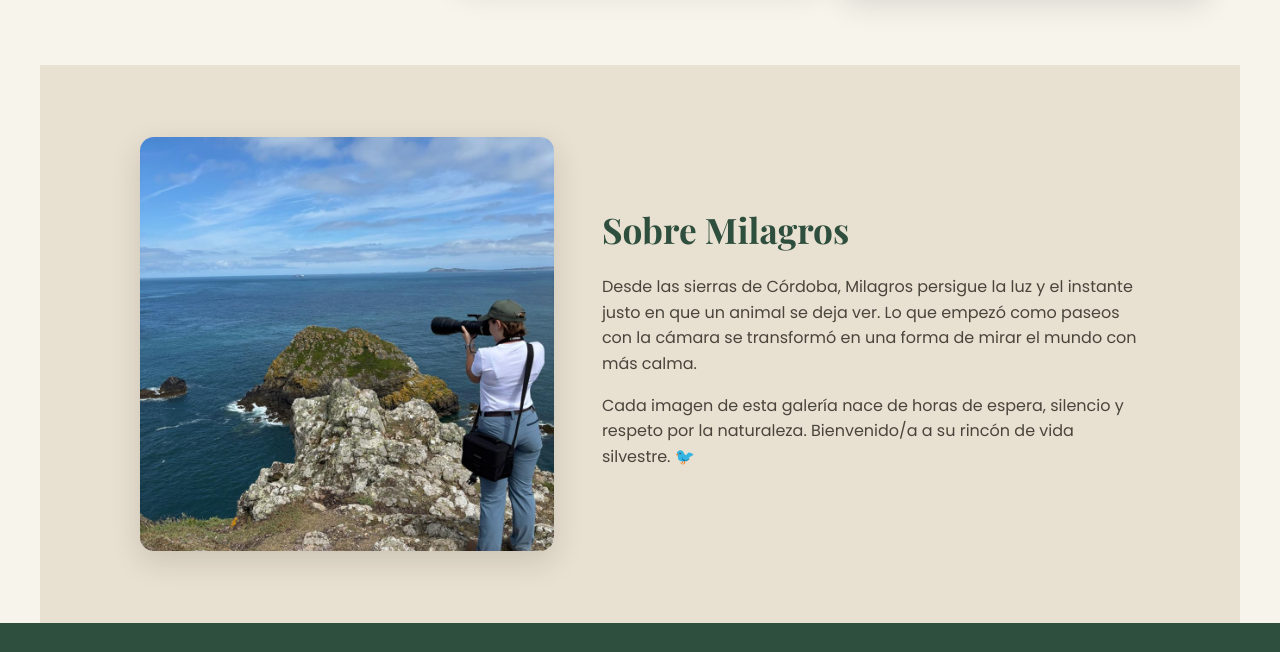
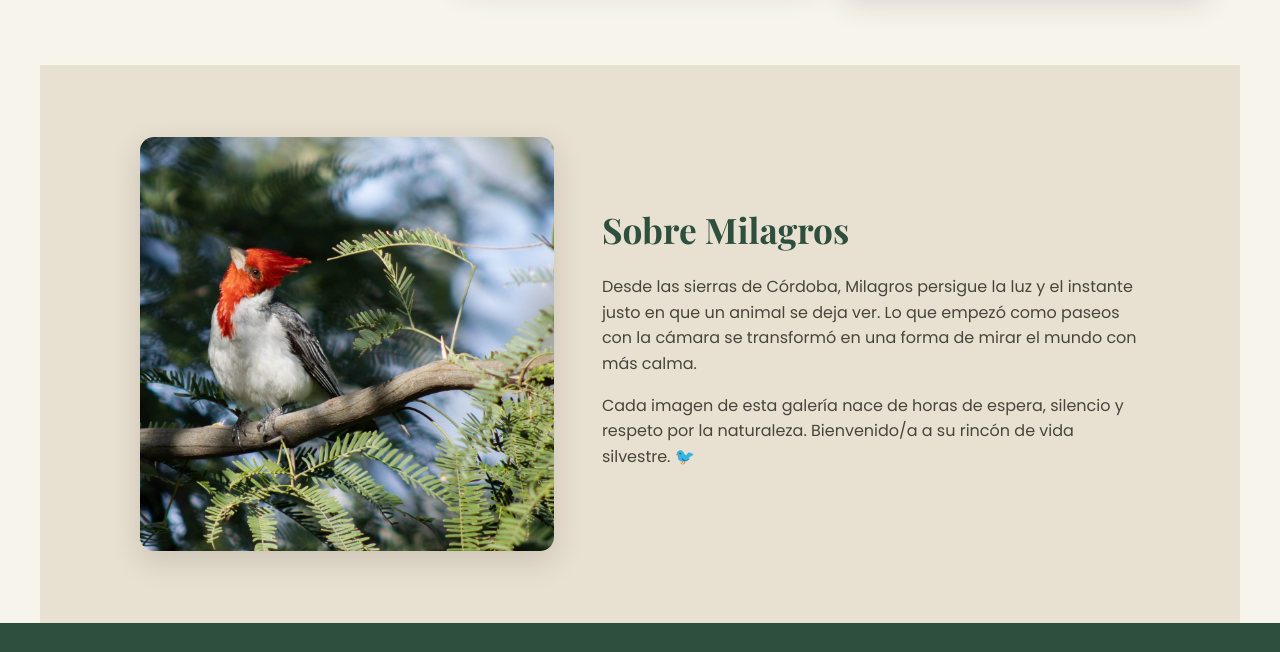
Before and after one commit to wildmilu/wildmilu, a plain HTML site: page index.html in a window 1280 px wide. Shown: the part 2680-3332 px from the top of the page. Drawn offline with nearby package versions, Linux system fonts and the light colour scheme.

Commit message:
Add files via upload

```diff
--- a/index.html
+++ b/index.html
@@ -49,7 +49,7 @@
   <!-- ===================== SOBRE MILAGROS ===================== -->
   <section class="section sobre" id="sobre">
     <div class="sobre__grid">
-      <img class="sobre__foto" src="images/Perfil.jpeg" alt="En la Isla de Skomer">
+      <img class="sobre__foto" src="images/cardenal.jpg" alt="Una de las fotos de Milagros">
       <div class="sobre__texto">
         <h2>Sobre Milagros</h2>
         <p>
@@ -88,6 +88,9 @@
     </div>
   </div>
 
+  <!-- ⚠️ IMPORTANTE: solo main.js.
+       NO debe haber ninguna línea con "js/data.js": ese era el archivo
+       de la versión 1. Ahora las fotos se leen desde fotos.json. -->
   <script src="js/main.js"></script>
 
   <!-- Al iniciar sesión desde un mail de invitación, redirige al panel -->
```
